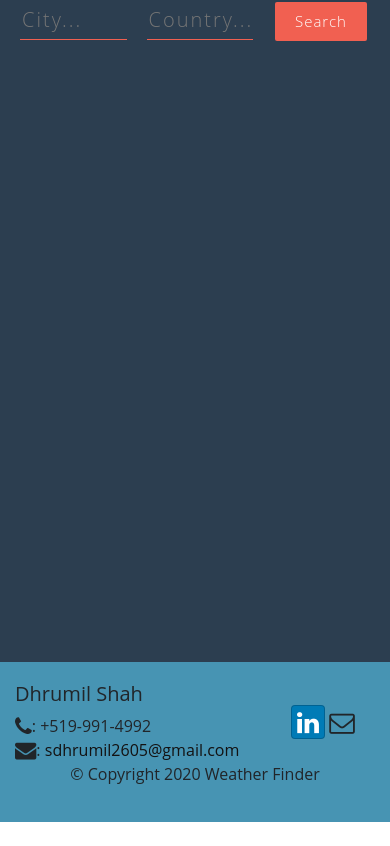
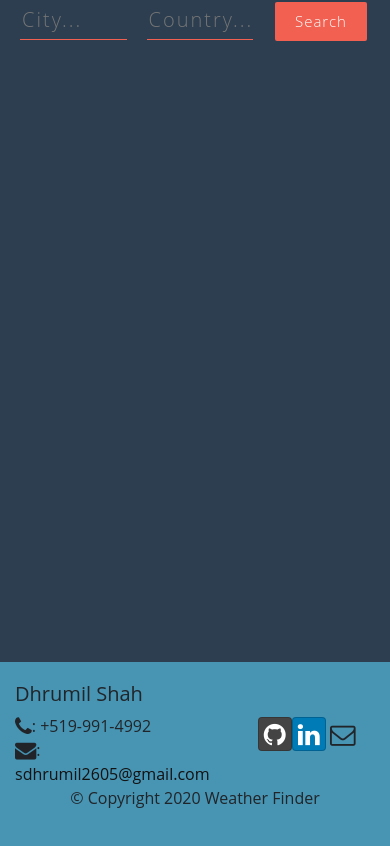
Before and after one commit to DhrumilShah26/Weather-API, a React (Create React App) app: page /home in a window 390 px wide. Shown: the part 462-1308 px from the top of the page. Before the commit the page ends 1284 px from the top, so only its background shows below. Built offline with nearby package versions, Linux system fonts and the light colour scheme.

Commit message:
footer update

```diff
--- a/src/components/FooterComponent.js
+++ b/src/components/FooterComponent.js
@@ -1,20 +1,20 @@
 import React from 'react';
-import { Link } from 'react-router-dom';
 
 function Footer(props) {
     return(
         <div className="footer">
             <div className="container">
                 <div className="row justify-content-center">
-                    <div className="col-8">
+                    <div className="col-7 col-md-8">
                         <h5>Dhrumil Shah</h5>
                         <i className="fa fa-phone fa-lg"></i>: +519-991-4992<br />
                         <i className="fa fa-envelope fa-lg"></i>: <a href="mailto:sdhrumil2605@gmail.com">
                             sdhrumil2605@gmail.com</a>
                     </div>
-                    <div className="col-4 align-self-center">
+                    <div className="col-5 col-md-4 align-self-center">
                         <div className="text-center">
-                            <a className="btn btn-social-icon btn-linkedin" href="https://www.linkedin.com/in/dhrumilshah26/" target="_blank"><i className="fa fa-linkedin"></i></a>
+                            <a className="btn btn-social-icon btn-github" href="https://github.com/DhrumilShah26/Weather-API" target="_blank" rel="noopener noreferrer"><i className="fa fa-github"></i></a>
+                            <a className="btn btn-social-icon btn-linkedin" href="https://www.linkedin.com/in/dhrumilshah26/" target="_blank" rel="noopener noreferrer"><i className="fa fa-linkedin"></i></a>
                             <a className="btn btn-social-icon" href="mailto:sdhrumil2605@gmail.com"><i className="fa fa-envelope-o"></i></a>
                         </div>
                     </div>
```
